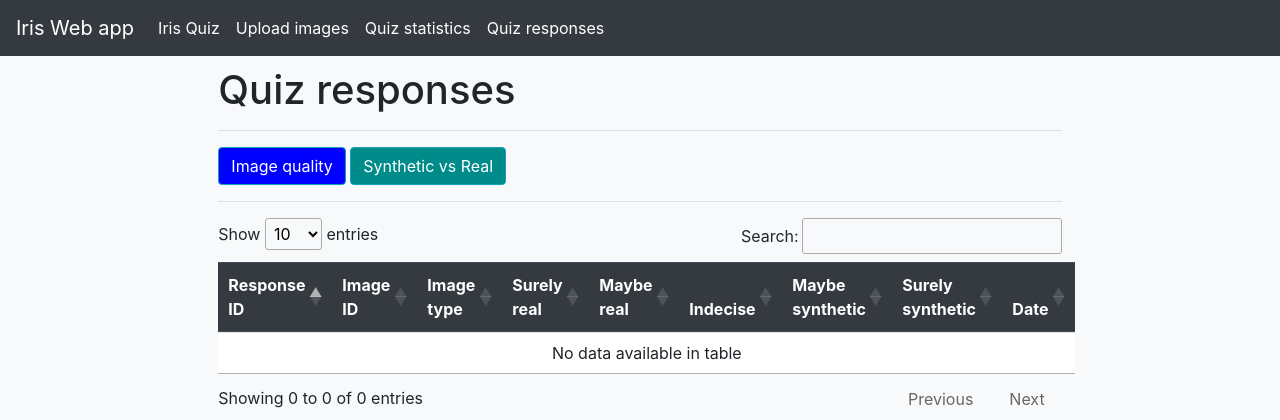
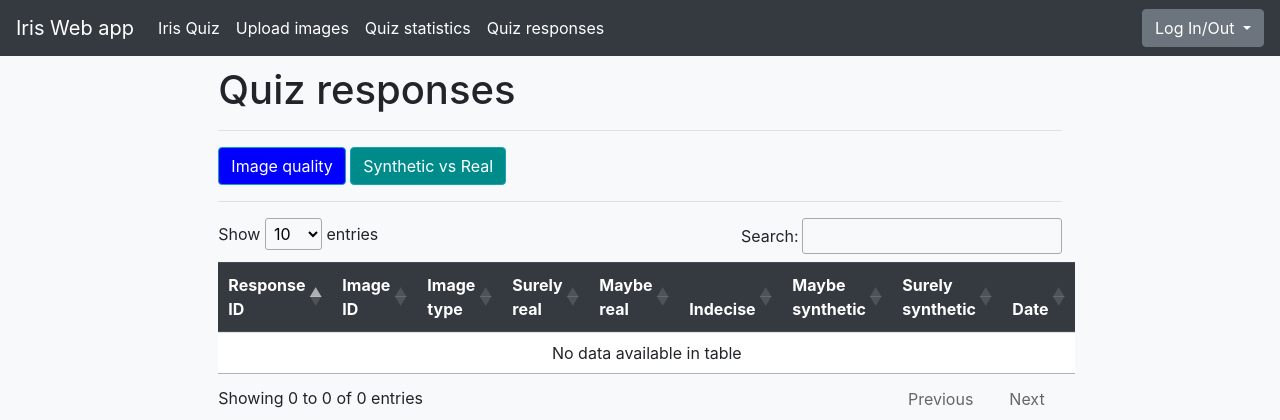
Before and after one commit to poltorres0999/Iris_Quiz, a Flask app: page /quiz_responses in a window 1280 px wide. Shown: the top 420 px of the page. Run offline with Flask 2, Linux system fonts and the light colour scheme; data that the repository does not hold is empty; some libraries are stand-ins or nearby versions.

Commit message:
log in/out button navbar

```diff
--- a/templates/base.html
+++ b/templates/base.html
@@ -10,17 +10,18 @@
     {% else %}
         <title>Default Title</title>
     {% endif %}
-    <script src="https://cdnjs.cloudflare.com/ajax/libs/popper.js/1.14.6/umd/popper.min.js" integrity="sha384-wHAiFfRlMFy6i5SRaxvfOCifBUQy1xHdJ/yoi7FRNXMRBu5WHdZYu1hA6ZOblgut" crossorigin="anonymous"></script>
+    <script src="https://cdnjs.cloudflare.com/ajax/libs/popper.js/1.11.0/umd/popper.min.js" integrity="sha384-b/U6ypiBEHpOf/4+1nzFpr53nxSS+GLCkfwBdFNTxtclqqenISfwAzpKaMNFNmj4" crossorigin="anonymous"></script>
     <script src="https://stackpath.bootstrapcdn.com/bootstrap/4.2.1/js/bootstrap.min.js" integrity="sha384-B0UglyR+jN6CkvvICOB2joaf5I4l3gm9GU6Hc1og6Ls7i6U/mkkaduKaBhlAXv9k" crossorigin="anonymous"></script>
     <script src="https://code.jquery.com/jquery-3.3.1.slim.min.js" integrity="sha384-q8i/X+965DzO0rT7abK41JStQIAqVgRVzpbzo5smXKp4YfRvH+8abtTE1Pi6jizo" crossorigin="anonymous"></script>
+    <script src="https://maxcdn.bootstrapcdn.com/bootstrap/4.0.0/js/bootstrap.min.js" integrity="sha384-JZR6Spejh4U02d8jOt6vLEHfe/JQGiRRSQQxSfFWpi1MquVdAyjUar5+76PVCmYl" crossorigin="anonymous"></script>
 {% block head %}{% endblock %}
 </head>
 <body class="bg-light">
     <!-- Navigation bar --!>
     <!-- Grey with black text -->
-    <nav class="navbar navbar-expand-sm bg-dark navbar-dark" style="margin-bottom: 10px;">
+    <nav class="navbar navbar-expand-lg bg-dark navbar-dark" style="margin-bottom: 10px;">
         <a class="navbar-brand" href="/">Iris Web app</a>
-        <ul class="navbar-nav">
+        <ul class="navbar-nav mr-auto">
             <li class="nav-item active">
               <a class="nav-link" href="/iris_quiz">Iris Quiz</a>
             </li>
@@ -34,6 +35,17 @@
               <a class="nav-link" href="/quiz_responses">Quiz responses</a>
             </li>
         </ul>
+        <ul class="navbar-nav">
+            <li class="nav-item dropdown">
+                <button class="btn btn-secondary dropdown-toggle" type="button" id="dropdownMenuButton" data-toggle="dropdown" aria-haspopup="true" aria-expanded="false">
+                Log In/Out
+                </button>
+                <div class="dropdown-menu" aria-labelledby="navbarDropdownMenuLink">
+                    <a class="dropdown-item" href="/login">Log in</a>
+                    <a class="dropdown-item" href="/logout">Log out</a>
+                </div>
+            </li>
+        </ul>
     </nav>
 {% block content %}{% endblock %}
 
--- a/views/login_form.py
+++ b/views/login_form.py
@@ -27,14 +27,15 @@ def login_post():
     username = request.form["username"]
     password = request.form["password"]
 
-    user = controller.autenticate_user(username, password)
-    if user is not None:
-        #todo:Remember me
-        login_user(user)
-        return redirect("/")
-    else:
-        flash('Invalid username or password')
-        return redirect("login")
+    if login_form.validate():
+        user = controller.autenticate_user(username, password)
+        if user is not None:
+            #todo:Remember me
+            login_user(user)
+            return redirect("/")
+        else:
+            flash('Invalid username or password')
+            return redirect("login")
 
 
 @app.route('/logout')
```
